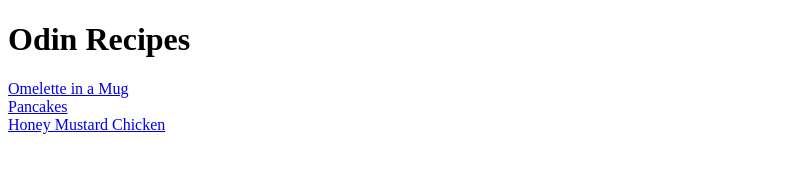
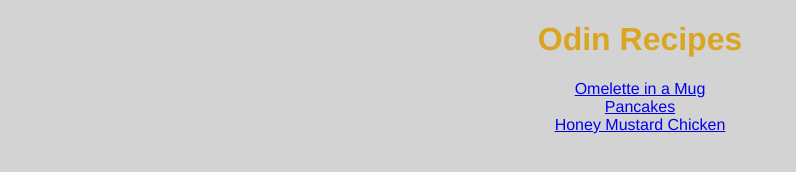
Before and after one commit to Sunbearian/odin-recipes, a plain HTML site: page index.html in a window 1280 px wide. Shown: the whole page, without its empty margins (0-796 px from the left). Drawn offline with Linux system fonts and the light colour scheme.

Commit message:
Add some basic CSS to style sheet

```diff
--- a/index.html
+++ b/index.html
@@ -7,8 +7,10 @@
     </head>
     <body>
         <h1>Odin Recipes</h1>
+        <section class="recipe-list">
         <a href="./recipes/omelette-in-a-mug.html">Omelette in a Mug</a><br>
         <a href="./recipes/pancakes.html">Pancakes</a><br>
         <a href="./recipes/honey-mustard-chicken.html">Honey Mustard Chicken</a>
+    </section>
     </body>
 </html>
--- a/styles.css
+++ b/styles.css
@@ -0,0 +1,14 @@
+body {
+    font-family: Helvetica, Arial, sans-serif;
+    color: darkslategray;
+    background-color: lightgray;
+}
+
+h1 {
+    color: goldenrod;
+    text-align: center;
+}
+
+.recipe-list {
+    text-align: center;
+}
```
